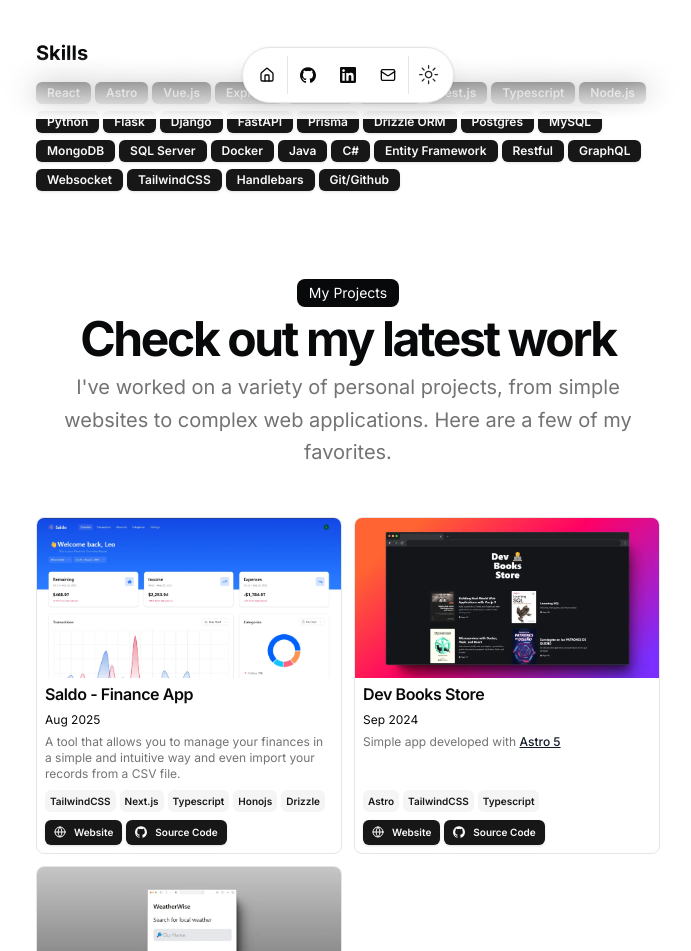
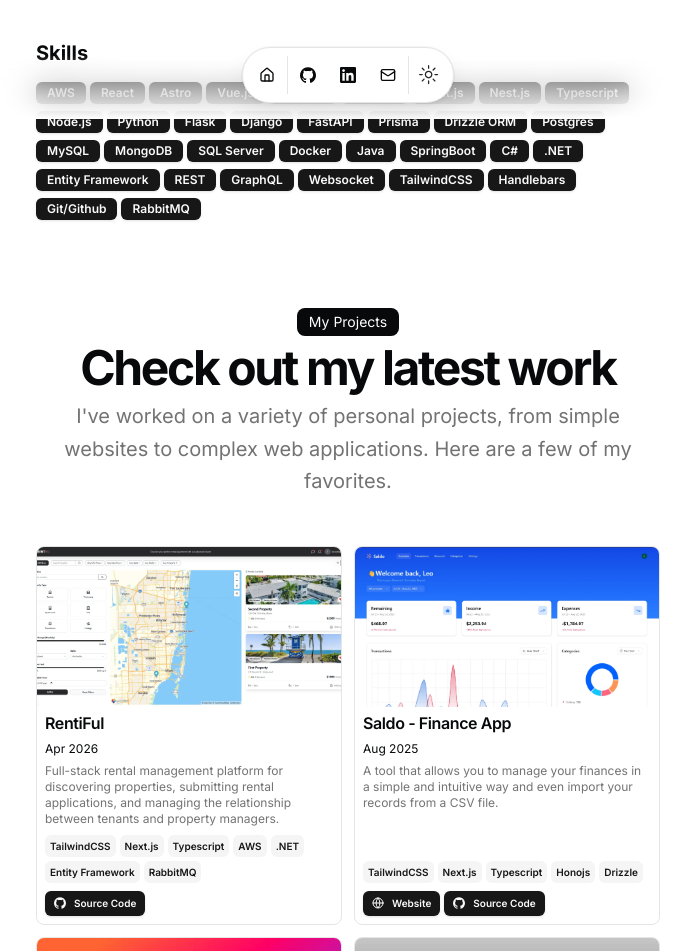
Before and after one commit to Leo0o00/leonardo-portfolio, a Next.js app: page / in a window 1280 px wide. Shown: the part 681-1632 px from the top of the page, without its empty margins (292-983 px from the left). Built offline with nearby package versions, Linux system fonts and the light colour scheme.

Commit message:
Added Rentiful project

```diff
--- a/src/data/resume.tsx
+++ b/src/data/resume.tsx
@@ -11,9 +11,16 @@ export const DATA = {
     "Junior Backend Developer with a passion for building web applications. Currently seeking opportunities to further develop my skills in a professional environment.",
   summary:
     "Since I started at university to collaborate in some application development projects of my own career I realised how exciting this world of software development is. [I am an Electrical Engineering graduate](/#education) but that hasn't stopped me from venturing into web development allowing me to [create scalable and easily maintainable web applications](/#projects), following best practices and layered architecture.",
+  // GitHub Profile Photo
   avatarUrl: "https://avatars.githubusercontent.com/u/120134592?s=400&v=4",
+  // Linkedin Profile Photo
+  // avatarUrl:
+  //   "https://media.licdn.com/dms/image/v2/D4E03AQHgY6kSU6QmXw/profile-displayphoto-shrink_800_800/B4EZT_5ZB4HUAc-/0/1739460023295?e=1759363200&v=beta&t=SiQsXtrNokgtQv55SGVzPTMR3pM7itgXltlOPGzcGHc",
+  // avatarUrl:
+  //   "https://media.licdn.com/dms/image/v2/D4E03AQHgY6kSU6QmXw/profile-displayphoto-shrink_200_200/B4EZT_5ZB4HUAY-/0/1739460023270?e=1759363200&v=beta&t=Apn1BNJawhIZiNXDfpvsQTI_0W5yhCaP4w-K3a3ZcpA",
   employmentStatus: "Open To Work",
   skills: [
+    "AWS",
     "React",
     "Astro",
     "Vue.js",
@@ -35,14 +42,17 @@ export const DATA = {
     "SQL Server",
     "Docker",
     "Java",
+    "SpringBoot",
     "C#",
+    ".NET",
     "Entity Framework",
-    "Restful",
+    "REST",
     "GraphQL",
     "Websocket",
     "TailwindCSS",
     "Handlebars",
     "Git/Github",
+    "RabbitMQ",
   ],
   navbar: [
     { href: "/", icon: HomeIcon, label: "Home" },
@@ -98,7 +108,7 @@ export const DATA = {
       title: "Electrical Engineer - FullStack Developer",
       logoUrl: "/INRH.png",
       start: "Dec 2023",
-      end: null,
+      end: "Dec 2025",
       description:
         "•	Developing an interactive web application that enables project management from design to implementation. This includes materials management and compliance reporting.\n •	Project management: Create and manage projects, assign tasks, and upload and view technical documents such as electrical drawings and specifications.\n •	Materials and cost management: Allows for materials inventory, cost estimation and tracking of material orders.\n •	Regulatory and compliance: Generate compliance reports and checklists that guide engineers to comply with regulations.\n •	Dashboard and reporting: Display a dashboard with key metrics and graphs, generate periodic or on - demand reports that summarise project status.",
     },
@@ -114,6 +124,37 @@ export const DATA = {
     },
   ],
   projects: [
+    {
+      title: "RentiFul",
+      href: "https://github.com/Leo0o00/RentiFul",
+      dates: "Apr 2026",
+      active: true,
+      description:
+        "Full-stack rental management platform for discovering properties, submitting rental applications, and managing the relationship between tenants and property managers.",
+      technologies: [
+        "TailwindCSS",
+        "Next.js",
+        "Typescript",
+        "AWS",
+        ".NET",
+        "Entity Framework",
+        "RabbitMQ",
+      ],
+      links: [
+        // {
+        //   type: "Website",
+        //   href: "https://saldo-bw6d.vercel.app/",
+        //   icon: <Icons.globe className="size-3" />,
+        // },
+        {
+          type: "Source Code",
+          href: "https://github.com/Leo0o00/RentiFul",
+          icon: <Icons.github className="size-3" />,
+        },
+      ],
+      image: "/rentiful-web-preview.webp",
+      video: "",
+    },
     {
       title: "Saldo - Finance App",
       href: "https://saldo-bw6d.vercel.app/",
```
Also changed, not shown: public/rentiful-web-preview.webp (added).
